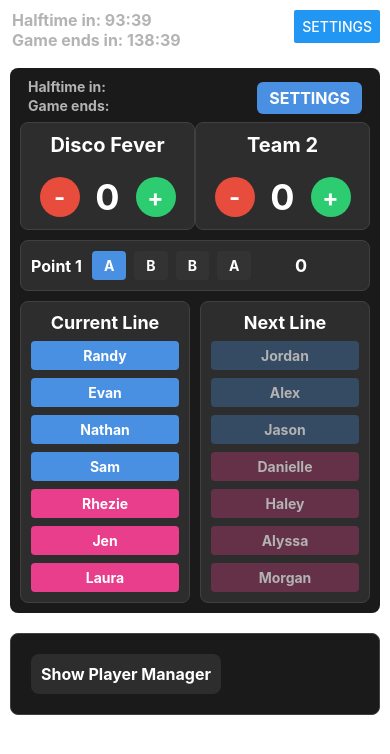
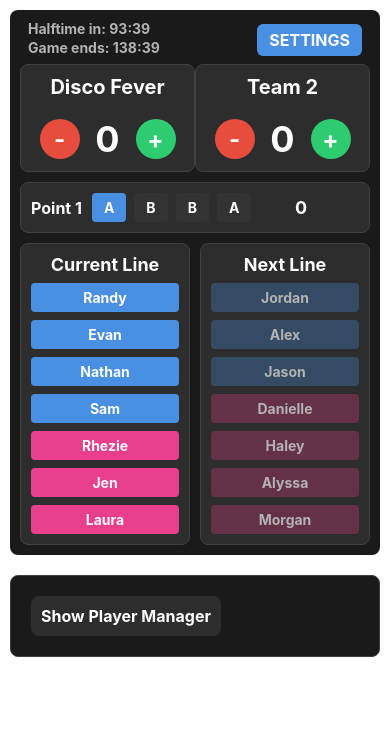
Before and after one commit to randyrektor/score-app, a React Native app: screen / in a window 390 px wide. Shown: the top 754 px of the page. Built offline with nearby package versions, Linux system fonts and the light colour scheme.

Commit message:
Remove top white area timers and settings button; timers and settings now only in black card area

```diff
--- a/App.tsx
+++ b/App.tsx
@@ -298,22 +298,6 @@ export default function App() {
   return (
     <GestureHandlerRootView style={{ flex: 1 }}>
       <SafeAreaView style={styles.container}>
-        {/* Top bar: timers side by side, Settings top-right */}
-        <View style={{ position: 'relative', width: '100%', marginBottom: 8, minHeight: 40 }}>
-          <View style={{ flexDirection: 'row', width: '100%', paddingTop: 10 }}>
-            <View style={{ flex: 1, alignItems: 'flex-start', paddingLeft: 12 }}>
-              <Text style={{ color: '#b3b3b3', fontSize: 16, fontWeight: 'bold' }}>
-                Halftime in: {halftimeCountdown}
-              </Text>
-              <Text style={{ color: '#b3b3b3', fontSize: 16, fontWeight: 'bold' }}>
-                Game ends in: {endCountdown}
-              </Text>
-            </View>
-            <View style={{ position: 'absolute', right: 10, top: 10, zIndex: 2 }}>
-              <Button title="Settings" onPress={() => setSettingsVisible(true)} />
-            </View>
-          </View>
-        </View>
         {/* Settings Modal */}
         <Modal
           visible={settingsVisible}
@@ -366,7 +350,7 @@ export default function App() {
             </View>
           </View>
         </Modal>
-        {/* Pass times to ScoreBoard (no timer props needed) */}
+        {/* ScoreBoard with timers/settings in black area only */}
         <ScoreBoard
           team1Name={team1Name}
           team2Name={team2Name}
@@ -383,6 +367,9 @@ export default function App() {
           onLineIndexChange={handleLineIndexChange}
           onReset={handleReset}
           genderRatioMode={genderRatioMode}
+          halftimeCountdown={halftimeCountdown}
+          endCountdown={endCountdown}
+          setSettingsVisible={setSettingsVisible}
         />
         <PlayerManager
           roster={roster}
```
